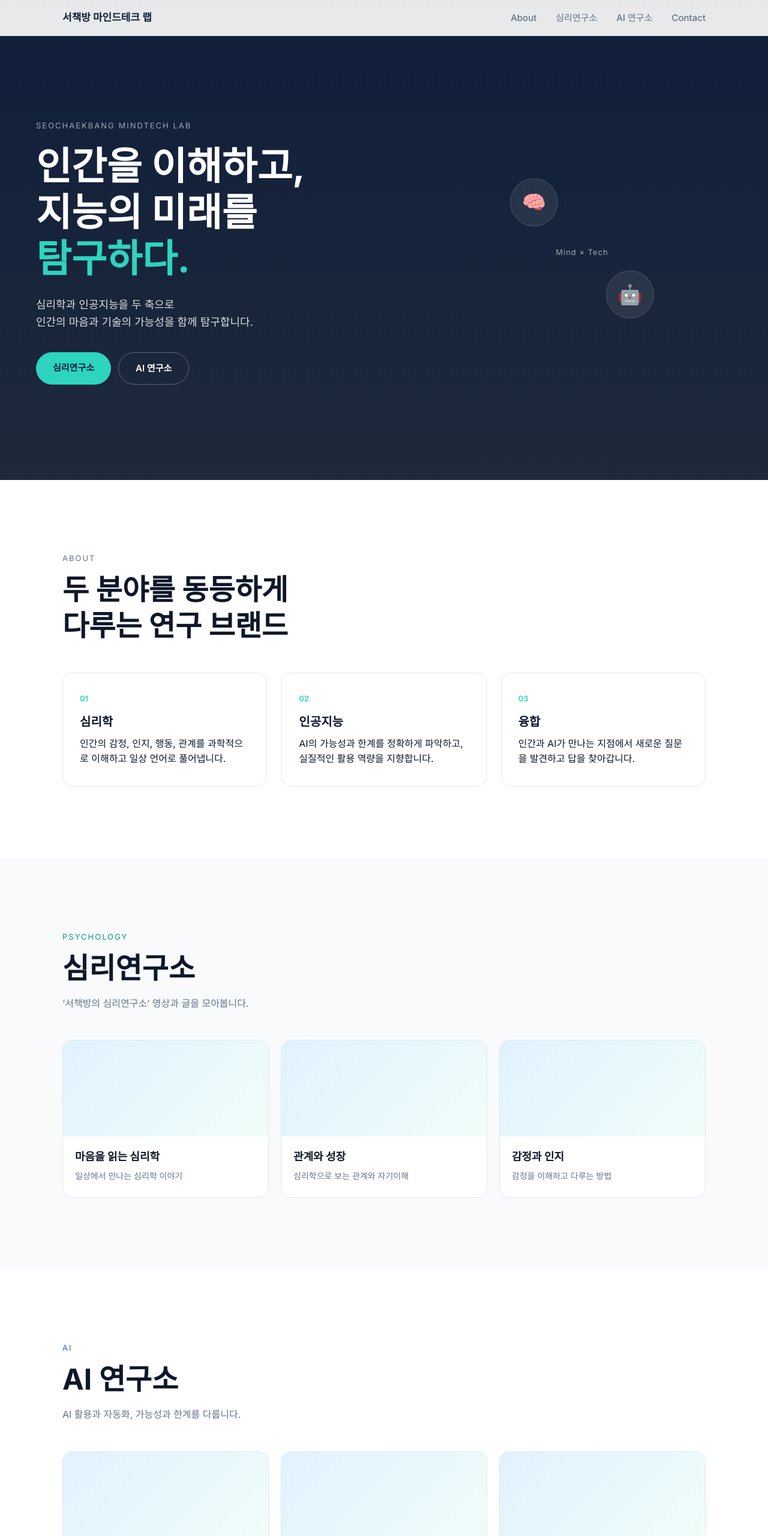
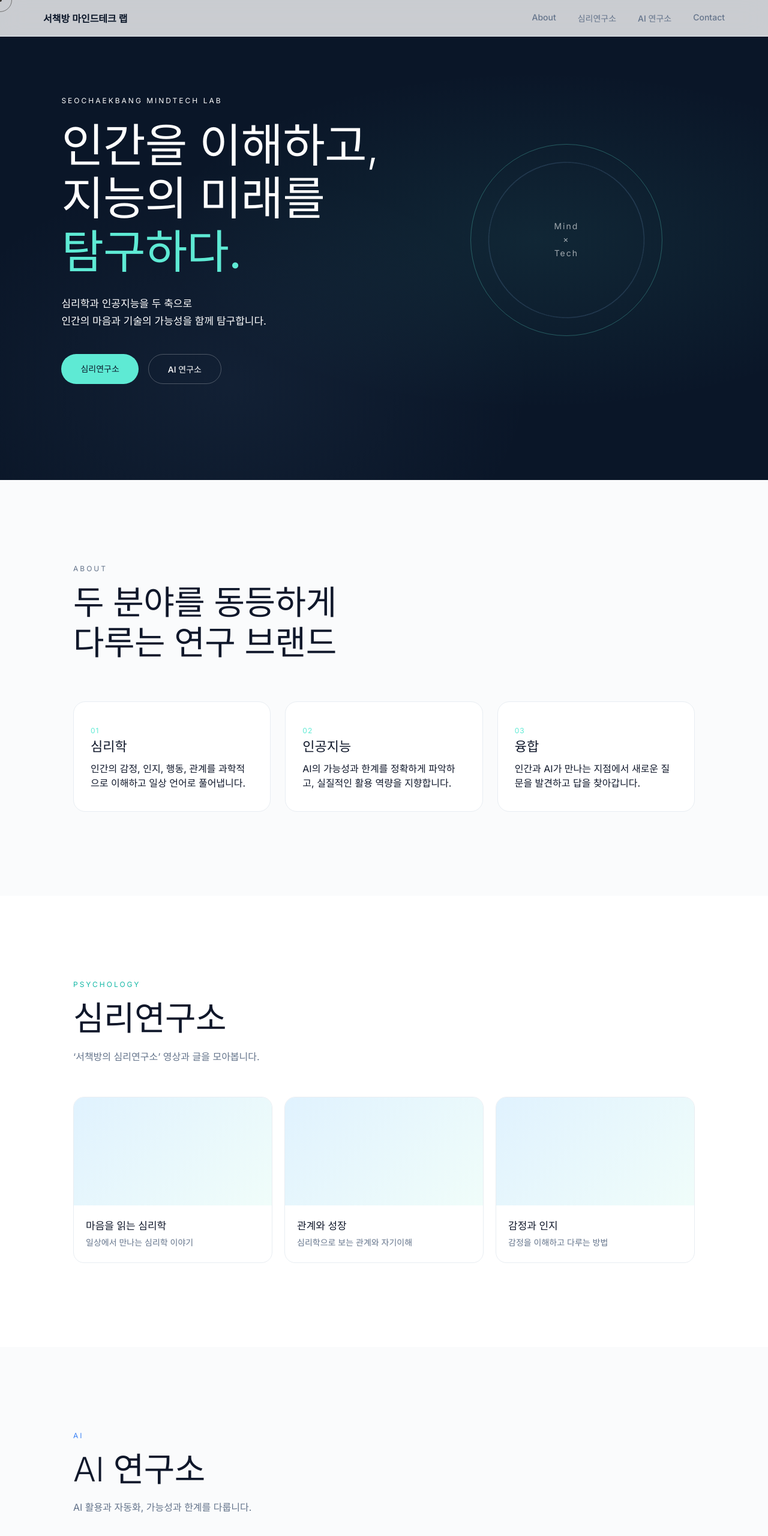
Before and after one commit to kingchamp3/seochaekbang-mindtech-lab, a plain HTML site: page index.html in a window 1280 px wide. Shown: the top 2560 px of the page at 60% size. Drawn offline with Linux system fonts and the light colour scheme; a web font is replaced by a local one.

Commit message:
Premium interactions: custom cursor, staggered reveal, magnetic buttons, orbital animation

```diff
--- a/index.html
+++ b/index.html
@@ -4,12 +4,13 @@
   <meta charset="UTF-8" />
   <meta name="viewport" content="width=device-width, initial-scale=1.0" />
   <title>서책방 마인드테크 랩 | SEOCHAEKBANG MINDTECH LAB</title>
-  <meta name="description" content="인간을 이해하고, 지능의 미래를 탐구하다." />
   <link rel="stylesheet" as="style" crossorigin href="https://cdn.jsdelivr.net/gh/orioncactus/pretendard@v1.3.9/dist/web/static/pretendard.min.css" />
-  <link href="https://fonts.googleapis.com/css2?family=Inter:wght@400;500;600;700&display=swap" rel="stylesheet" />
+  <link href="https://fonts.googleapis.com/css2?family=Inter:wght@300;400;500;600&display=swap" rel="stylesheet" />
   <link rel="stylesheet" href="styles.css" />
 </head>
 <body>
+  <div class="cursor"></div>
+  <div class="cursor-dot"></div>
   <nav class="nav">
     <div class="nav-inner">
       <a href="#home" class="logo">서책방 마인드테크 랩</a>
@@ -21,94 +22,82 @@
       </div>
     </div>
   </nav>
-
   <header class="hero" id="home">
+    <div class="hero-bg"></div>
     <div class="hero-content">
-      <p class="eyebrow">SEOCHAEKBANG MINDTECH LAB</p>
+      <p class="eyebrow reveal">SEOCHAEKBANG MINDTECH LAB</p>
       <h1>
-        <span class="line">인간을 이해하고,</span>
-        <span class="line">지능의 미래를</span>
-        <span class="line accent">탐구하다.</span>
+        <span class="line reveal">인간을 이해하고,</span>
+        <span class="line reveal">지능의 미래를</span>
+        <span class="line reveal accent">탐구하다.</span>
       </h1>
-      <p class="hero-sub">심리학과 인공지능을 두 축으로<br>인간의 마음과 기술의 가능성을 함께 탐구합니다.</p>
-      <div class="hero-actions">
-        <a href="#psychology" class="btn primary">심리연구소</a>
-        <a href="#ai" class="btn secondary">AI 연구소</a>
+      <p class="hero-sub reveal">심리학과 인공지능을 두 축으로<br>인간의 마음과 기술의 가능성을 함께 탐구합니다.</p>
+      <div class="hero-actions reveal">
+        <a href="#psychology" class="btn primary magnetic">심리연구소</a>
+        <a href="#ai" class="btn secondary magnetic">AI 연구소</a>
       </div>
     </div>
     <div class="hero-visual">
-      <div class="orbit">
-        <div class="node mind">🧠</div>
-        <div class="node tech">🤖</div>
-        <div class="center">Mind × Tech</div>
+      <div class="orb">
+        <div class="ring"></div>
+        <div class="ring delay"></div>
+        <div class="core">Mind<br>×<br>Tech</div>
       </div>
     </div>
   </header>
-
   <section class="section" id="about">
     <div class="container">
-      <div class="section-label">About</div>
-      <h2>두 분야를 동등하게<br>다루는 연구 브랜드</h2>
-      <div class="about-grid">
-        <div class="about-card"><div class="num">01</div><h3>심리학</h3><p>인간의 감정, 인지, 행동, 관계를 과학적으로 이해하고 일상 언어로 풀어냅니다.</p></div>
-        <div class="about-card"><div class="num">02</div><h3>인공지능</h3><p>AI의 가능성과 한계를 정확하게 파악하고, 실질적인 활용 역량을 지향합니다.</p></div>
-        <div class="about-card"><div class="num">03</div><h3>융합</h3><p>인간과 AI가 만나는 지점에서 새로운 질문을 발견하고 답을 찾아갑니다.</p></div>
+      <p class="section-label reveal">About</p>
+      <h2 class="reveal">두 분야를 동등하게<br>다루는 연구 브랜드</h2>
+      <div class="cards">
+        <div class="card reveal"><span class="num">01</span><h3>심리학</h3><p>인간의 감정, 인지, 행동, 관계를 과학적으로 이해하고 일상 언어로 풀어냅니다.</p></div>
+        <div class="card reveal"><span class="num">02</span><h3>인공지능</h3><p>AI의 가능성과 한계를 정확하게 파악하고, 실질적인 활용 역량을 지향합니다.</p></div>
+        <div class="card reveal"><span class="num">03</span><h3>융합</h3><p>인간과 AI가 만나는 지점에서 새로운 질문을 발견하고 답을 찾아갑니다.</p></div>
       </div>
     </div>
   </section>
-
   <section class="section alt" id="psychology">
     <div class="container">
-      <div class="section-label mint">Psychology</div>
-      <h2>심리연구소</h2>
-      <p class="section-desc">‘서책방의 심리연구소’ 영상과 글을 모아봅니다.</p>
-      <div class="card-grid">
-        <a href="#" class="card"><div class="card-visual"></div><h3>마음을 읽는 심리학</h3><p>일상에서 만나는 심리학 이야기</p></a>
-        <a href="#" class="card"><div class="card-visual"></div><h3>관계와 성장</h3><p>심리학으로 보는 관계와 자기이해</p></a>
-        <a href="#" class="card"><div class="card-visual"></div><h3>감정과 인지</h3><p>감정을 이해하고 다루는 방법</p></a>
+      <p class="section-label mint reveal">Psychology</p>
+      <h2 class="reveal">심리연구소</h2>
+      <p class="desc reveal">‘서책방의 심리연구소’ 영상과 글을 모아봅니다.</p>
+      <div class="grid">
+        <a href="#" class="item reveal"><div class="thumb"></div><h3>마음을 읽는 심리학</h3><p>일상에서 만나는 심리학 이야기</p></a>
+        <a href="#" class="item reveal"><div class="thumb"></div><h3>관계와 성장</h3><p>심리학으로 보는 관계와 자기이해</p></a>
+        <a href="#" class="item reveal"><div class="thumb"></div><h3>감정과 인지</h3><p>감정을 이해하고 다루는 방법</p></a>
       </div>
     </div>
   </section>
-
   <section class="section" id="ai">
     <div class="container">
-      <div class="section-label blue">AI</div>
-      <h2>AI 연구소</h2>
-      <p class="section-desc">AI 활용과 자동화, 가능성과 한계를 다룹니다.</p>
-      <div class="card-grid">
-        <a href="#" class="card"><div class="card-visual"></div><h3>생성형 AI 활용</h3><p>일상과 업무에 바로 쓸 수 있는 방법</p></a>
-        <a href="#" class="card"><div class="card-visual"></div><h3>AI 자동화 사례</h3><p>반복 작업을 줄이는 실질적인 접근</p></a>
-        <a href="#" class="card"><div class="card-visual"></div><h3>AI와 사회</h3><p>기술이 개인과 사회에 미치는 영향</p></a>
+      <p class="section-label blue reveal">AI</p>
+      <h2 class="reveal">AI 연구소</h2>
+      <p class="desc reveal">AI 활용과 자동화, 가능성과 한계를 다룹니다.</p>
+      <div class="grid">
+        <a href="#" class="item reveal"><div class="thumb"></div><h3>생성형 AI 활용</h3><p>일상과 업무에 바로 쓸 수 있는 방법</p></a>
+        <a href="#" class="item reveal"><div class="thumb"></div><h3>AI 자동화 사례</h3><p>반복 작업을 줄이는 실질적인 접근</p></a>
+        <a href="#" class="item reveal"><div class="thumb"></div><h3>AI와 사회</h3><p>기술이 개인과 사회에 미치는 영향</p></a>
       </div>
     </div>
   </section>
-
   <section class="section alt" id="contact">
     <div class="container narrow">
-      <div class="section-label">Contact</div>
-      <h2>문의하기</h2>
-      <p class="section-desc">강의, 협업, 제휴 문의를 환영합니다.</p>
-      <form class="form" id="contact-form">
-        <select id="type">
-          <option value="lecture">강의 문의</option>
-          <option value="collab">협업 문의</option>
-          <option value="partner">제휴 문의</option>
-          <option value="etc">기타</option>
-        </select>
-        <input type="text" id="name" placeholder="이름 *" required>
-        <input type="email" id="email" placeholder="이메일 *" required>
-        <textarea id="message" placeholder="문의 내용 *" rows="5" required></textarea>
-        <button type="submit" class="btn primary">보내기</button>
+      <p class="section-label reveal">Contact</p>
+      <h2 class="reveal">문의하기</h2>
+      <p class="desc reveal">강의, 협업, 제휴 문의를 환영합니다.</p>
+      <form class="form reveal" id="form">
+        <select><option>강의 문의</option><option>협업 문의</option><option>제휴 문의</option><option>기타</option></select>
+        <input type="text" placeholder="이름 *" required>
+        <input type="email" placeholder="이메일 *" required>
+        <textarea placeholder="문의 내용 *" rows="5" required></textarea>
+        <button type="submit" class="btn primary magnetic">보내기</button>
       </form>
     </div>
   </section>
-
   <footer>
-    <div class="container">
-      <p class="logo">서책방 마인드테크 랩</p>
-      <p>SEOCHAEKBANG MINDTECH LAB</p>
-      <p class="copy">© 2026 서책방 마인드테크 랩</p>
-    </div>
+    <p>서책방 마인드테크 랩</p>
+    <p class="en">SEOCHAEKBANG MINDTECH LAB</p>
+    <p class="copy">© 2026</p>
   </footer>
   <script src="script.js"></script>
 </body>
--- a/script.js
+++ b/script.js
@@ -1,5 +1,31 @@
-document.getElementById('contact-form')?.addEventListener('submit', (e) => {
+const cursor = document.querySelector('.cursor');
+const cursorDot = document.querySelector('.cursor-dot');
+
+document.addEventListener('mousemove', (e) => {
+  cursor.style.left = e.clientX + 'px';
+  cursor.style.top = e.clientY + 'px';
+  cursorDot.style.left = e.clientX + 'px';
+  cursorDot.style.top = e.clientY + 'px';
+});
+
+document.querySelectorAll('a, button, .card, .item').forEach(el => {
+  el.addEventListener('mouseenter', () => cursor.classList.add('hover'));
+  el.addEventListener('mouseleave', () => cursor.classList.remove('hover'));
+});
+
+const observer = new IntersectionObserver((entries) => {
+  entries.forEach((entry, i) => {
+    if (entry.isIntersecting) {
+      setTimeout(() => entry.target.classList.add('visible'), i * 80);
+      observer.unobserve(entry.target);
+    }
+  });
+}, { threshold: 0.15 });
+
+document.querySelectorAll('.reveal').forEach(el => observer.observe(el));
+
+document.getElementById('form')?.addEventListener('submit', (e) => {
   e.preventDefault();
-  alert('문의가 접수되었습니다. (데모)');
+  alert('문의가 접수되었습니다.');
   e.target.reset();
 });
--- a/styles.css
+++ b/styles.css
@@ -1,181 +1,186 @@
 :root {
-  --navy: #0F1E3A;
-  --mint: #2DD4BF;
-  --blue: #60A5FA;
+  --navy: #0A1628;
+  --mint: #5EEAD4;
+  --blue: #93C5FD;
   --text: #0F172A;
   --muted: #64748B;
-  --bg: #FFFFFF;
-  --alt: #F8FAFC;
-  --border: #E2E8F0;
+  --bg: #FAFBFC;
+  --white: #FFFFFF;
+  --border: #E8EDF2;
 }
 
 * { box-sizing: border-box; margin: 0; padding: 0; }
 html { scroll-behavior: smooth; }
 body {
   font-family: Pretendard, Inter, sans-serif;
+  background: var(--bg);
   color: var(--text);
-  background: var(--bg);
-  line-height: 1.6;
+  cursor: none;
+  overflow-x: hidden;
 }
-.container { max-width: 1120px; margin: 0 auto; padding: 0 24px; }
-.container.narrow { max-width: 640px; }
+.cursor, .cursor-dot {
+  position: fixed;
+  border-radius: 50%;
+  pointer-events: none;
+  z-index: 9999;
+  mix-blend-mode: difference;
+}
+.cursor {
+  width: 40px; height: 40px;
+  border: 1px solid rgba(255,255,255,0.6);
+  transform: translate(-50%, -50%);
+  transition: width 0.3s, height 0.3s, background 0.3s;
+}
+.cursor-dot {
+  width: 6px; height: 6px;
+  background: white;
+  transform: translate(-50%, -50%);
+}
+.cursor.hover { width: 60px; height: 60px; background: rgba(255,255,255,0.1); }
 
 .nav {
   position: fixed; top: 0; left: 0; right: 0;
-  background: rgba(255,255,255,0.9);
-  backdrop-filter: blur(12px);
+  z-index: 100;
+  background: rgba(250,251,252,0.8);
+  backdrop-filter: blur(20px);
   border-bottom: 1px solid var(--border);
-  z-index: 100;
 }
 .nav-inner {
-  max-width: 1120px; margin: 0 auto; padding: 16px 24px;
+  max-width: 1200px; margin: 0 auto; padding: 18px 32px;
   display: flex; justify-content: space-between; align-items: center;
 }
-.logo { font-weight: 700; font-size: 17px; color: var(--navy); text-decoration: none; }
-.nav-links { display: flex; gap: 32px; }
-.nav-links a { text-decoration: none; color: var(--muted); font-size: 15px; font-weight: 500; }
+.logo { font-weight: 600; font-size: 16px; color: var(--navy); text-decoration: none; }
+.nav-links { display: flex; gap: 36px; }
+.nav-links a { text-decoration: none; color: var(--muted); font-size: 14px; font-weight: 500; transition: color 0.3s; }
 .nav-links a:hover { color: var(--navy); }
 
 .hero {
   min-height: 100vh;
   display: grid;
-  grid-template-columns: 1.2fr 1fr;
+  grid-template-columns: 1.3fr 1fr;
   align-items: center;
-  gap: 60px;
-  padding: 120px 60px 80px;
-  background: linear-gradient(180deg, #0F1E3A 0%, #1E293B 100%);
+  padding: 0 8vw;
+  position: relative;
+  background: var(--navy);
   color: white;
+  overflow: hidden;
 }
+.hero-bg {
+  position: absolute; inset: 0;
+  background: radial-gradient(ellipse at 70% 50%, rgba(94,234,212,0.08) 0%, transparent 50%),
+              radial-gradient(ellipse at 30% 80%, rgba(147,197,253,0.06) 0%, transparent 40%);
+}
+.hero-content { position: relative; z-index: 2; }
 .eyebrow {
   font-family: Inter, sans-serif;
-  font-size: 13px;
-  letter-spacing: 2px;
-  opacity: 0.6;
-  margin-bottom: 20px;
+  font-size: 12px;
+  letter-spacing: 3px;
+  opacity: 0.5;
+  margin-bottom: 24px;
 }
 .hero h1 {
-  font-size: clamp(40px, 5vw, 64px);
-  font-weight: 700;
-  line-height: 1.2;
-  margin-bottom: 24px;
+  font-size: clamp(48px, 6vw, 80px);
+  font-weight: 300;
+  line-height: 1.15;
+  letter-spacing: -1px;
+  margin-bottom: 28px;
 }
 .hero h1 .line { display: block; }
-.hero h1 .accent { color: var(--mint); }
-.hero-sub { font-size: 18px; opacity: 0.85; margin-bottom: 36px; }
-.hero-actions { display: flex; gap: 12px; }
+.hero h1 .accent { color: var(--mint); font-weight: 400; }
+.hero-sub { font-size: 17px; opacity: 0.7; margin-bottom: 40px; line-height: 1.7; }
+.hero-actions { display: flex; gap: 16px; }
 
 .btn {
   display: inline-block;
-  padding: 14px 28px;
+  padding: 14px 32px;
   border-radius: 999px;
-  font-weight: 600;
+  font-weight: 500;
+  font-size: 14px;
   text-decoration: none;
   border: none;
   cursor: pointer;
-  font-size: 15px;
+  transition: transform 0.4s cubic-bezier(0.23, 1, 0.32, 1);
 }
-.btn.primary { background: var(--mint); color: #0F1E3A; }
-.btn.secondary { background: transparent; color: white; border: 1px solid rgba(255,255,255,0.3); }
+.btn.primary { background: var(--mint); color: var(--navy); }
+.btn.secondary { background: transparent; color: white; border: 1px solid rgba(255,255,255,0.25); }
+.btn:hover { transform: translateY(-2px); }
 
-.hero-visual { display: flex; justify-content: center; }
-.orbit {
-  position: relative;
-  width: 280px;
-  height: 280px;
+.hero-visual { position: relative; z-index: 2; display: flex; justify-content: center; }
+.orb { position: relative; width: 320px; height: 320px; }
+.ring {
+  position: absolute; inset: 0;
+  border: 1px solid rgba(94,234,212,0.3);
+  border-radius: 50%;
+  animation: spin 20s linear infinite;
 }
-.node {
-  position: absolute;
-  width: 80px;
-  height: 80px;
-  border-radius: 50%;
-  display: flex;
-  align-items: center;
-  justify-content: center;
-  font-size: 32px;
-  background: rgba(255,255,255,0.08);
-  border: 1px solid rgba(255,255,255,0.15);
-  animation: float 6s ease-in-out infinite;
+.ring.delay { inset: 30px; border-color: rgba(147,197,253,0.25); animation-duration: 15s; animation-direction: reverse; }
+.core {
+  position: absolute; top: 50%; left: 50%;
+  transform: translate(-50%, -50%);
+  text-align: center;
+  font-family: Inter, sans-serif;
+  font-size: 14px;
+  letter-spacing: 2px;
+  opacity: 0.6;
+  line-height: 1.6;
 }
-.node.mind { top: 20px; left: 20px; }
-.node.tech { bottom: 20px; right: 20px; animation-delay: -3s; }
-.center {
-  position: absolute;
-  top: 50%; left: 50%;
-  transform: translate(-50%, -50%);
-  font-family: Inter, sans-serif;
-  font-size: 13px;
-  letter-spacing: 1px;
-  opacity: 0.6;
-}
-@keyframes float {
-  0%, 100% { transform: translateY(0); }
-  50% { transform: translateY(-12px); }
-}
+@keyframes spin { to { transform: rotate(360deg); } }
 
-.section { padding: 120px 0; }
-.section.alt { background: var(--alt); }
+.section { padding: 140px 0; }
+.section.alt { background: white; }
+.container { max-width: 1100px; margin: 0 auto; padding: 0 32px; }
+.container.narrow { max-width: 560px; }
 .section-label {
   font-family: Inter, sans-serif;
-  font-size: 13px;
-  letter-spacing: 2px;
+  font-size: 12px;
+  letter-spacing: 3px;
   text-transform: uppercase;
   color: var(--muted);
-  margin-bottom: 12px;
-}
-.section-label.mint { color: #0D9488; }
-.section-label.blue { color: #2563EB; }
-.section h2 {
-  font-size: clamp(32px, 4vw, 48px);
-  font-weight: 700;
-  line-height: 1.25;
   margin-bottom: 16px;
 }
-.section-desc { color: var(--muted); margin-bottom: 48px; }
+.section-label.mint { color: #14B8A6; }
+.section-label.blue { color: #3B82F6; }
+.section h2 {
+  font-size: clamp(36px, 4.5vw, 56px);
+  font-weight: 300;
+  line-height: 1.2;
+  letter-spacing: -0.5px;
+  margin-bottom: 16px;
+}
+.desc { color: var(--muted); margin-bottom: 56px; }
 
-.about-grid {
-  display: grid;
-  grid-template-columns: repeat(3, 1fr);
-  gap: 24px;
-  margin-top: 48px;
-}
-.about-card {
+.cards { display: grid; grid-template-columns: repeat(3, 1fr); gap: 24px; margin-top: 64px; }
+.card {
   background: white;
   border: 1px solid var(--border);
-  border-radius: 16px;
-  padding: 32px 28px;
-  transition: transform 0.3s, box-shadow 0.3s;
+  border-radius: 20px;
+  padding: 36px 28px;
+  transition: transform 0.5s cubic-bezier(0.23, 1, 0.32, 1), box-shadow 0.5s;
 }
-.about-card:hover { transform: translateY(-4px); box-shadow: 0 12px 32px rgba(15,30,58,0.08); }
-.about-card .num {
+.card:hover { transform: translateY(-8px); box-shadow: 0 20px 50px rgba(10,22,40,0.08); }
+.card .num {
   font-family: Inter, sans-serif;
-  font-size: 13px;
-  font-weight: 600;
+  font-size: 12px;
+  letter-spacing: 1px;
   color: var(--mint);
-  margin-bottom: 12px;
+  margin-bottom: 16px;
 }
-.about-card h3 { font-size: 20px; margin-bottom: 8px; }
+.card h3 { font-size: 22px; font-weight: 500; margin-bottom: 10px; }
 
-.card-grid {
-  display: grid;
-  grid-template-columns: repeat(3, 1fr);
-  gap: 20px;
-}
-.card {
+.grid { display: grid; grid-template-columns: repeat(3, 1fr); gap: 20px; }
+.item {
   background: white;
-  border-radius: 16px;
+  border-radius: 18px;
   overflow: hidden;
   text-decoration: none;
   color: inherit;
   border: 1px solid var(--border);
-  transition: transform 0.3s, box-shadow 0.3s;
+  transition: transform 0.5s cubic-bezier(0.23, 1, 0.32, 1), box-shadow 0.5s;
 }
-.card:hover { transform: translateY(-6px); box-shadow: 0 16px 40px rgba(15,30,58,0.1); }
-.card-visual {
-  height: 160px;
-  background: linear-gradient(135deg, #E0F2FE, #F0FDFA);
-}
-.card h3 { font-size: 18px; padding: 20px 20px 6px; }
-.card p { font-size: 14px; color: var(--muted); padding: 0 20px 24px; }
+.item:hover { transform: translateY(-10px); box-shadow: 0 24px 60px rgba(10,22,40,0.1); }
+.thumb { height: 180px; background: linear-gradient(135deg, #E0F2FE 0%, #F0FDFA 100%); }
+.item h3 { font-size: 17px; font-weight: 500; padding: 20px 20px 6px; }
+.item p { font-size: 14px; color: var(--muted); padding: 0 20px 24px; }
 
 .form { display: flex; flex-direction: column; gap: 14px; }
 .form input, .form select, .form textarea {
@@ -184,27 +189,39 @@ body {
   border-radius: 12px;
   font-family: inherit;
   font-size: 15px;
+  background: white;
+  transition: border-color 0.3s;
 }
-.form button { align-self: flex-start; }
+.form input:focus, .form textarea:focus { outline: none; border-color: var(--mint); }
+.form button { align-self: flex-start; margin-top: 8px; }
 
 footer {
   background: var(--navy);
   color: white;
   text-align: center;
-  padding: 60px 0 40px;
+  padding: 80px 0 50px;
 }
-footer .logo { font-size: 20px; margin-bottom: 6px; }
-footer p { opacity: 0.7; font-size: 14px; }
-.copy { margin-top: 24px; opacity: 0.4; }
+footer p { opacity: 0.7; }
+.en { font-family: Inter, sans-serif; font-size: 13px; letter-spacing: 2px; margin-top: 6px; }
+.copy { margin-top: 32px; opacity: 0.35; font-size: 13px; }
+
+.reveal {
+  opacity: 0;
+  transform: translateY(30px);
+  transition: opacity 0.8s cubic-bezier(0.23, 1, 0.32, 1), transform 0.8s cubic-bezier(0.23, 1, 0.32, 1);
+}
+.reveal.visible { opacity: 1; transform: translateY(0); }
 
 @media (max-width: 900px) {
-  .hero { grid-template-columns: 1fr; padding: 100px 24px 60px; text-align: center; }
+  .hero { grid-template-columns: 1fr; padding: 120px 24px 80px; text-align: center; }
   .hero-actions { justify-content: center; }
   .nav-links { display: none; }
-  .about-grid, .card-grid { grid-template-columns: 1fr; }
-  .hero-visual { margin-top: 40px; }
+  .cards, .grid { grid-template-columns: 1fr; }
+  body { cursor: auto; }
+  .cursor, .cursor-dot { display: none; }
 }
 
 @media (prefers-reduced-motion: reduce) {
-  .node { animation: none; }
+  .ring { animation: none; }
+  .reveal { opacity: 1; transform: none; }
 }
```
